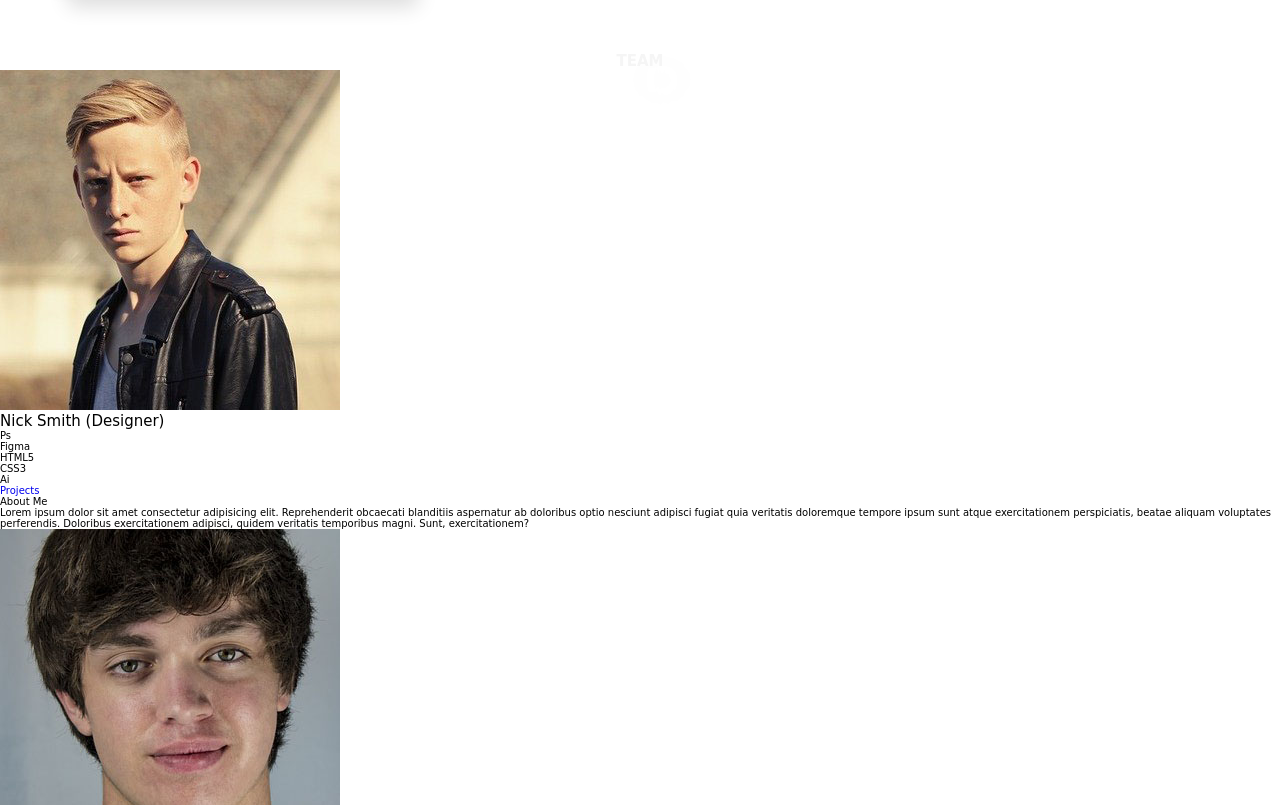
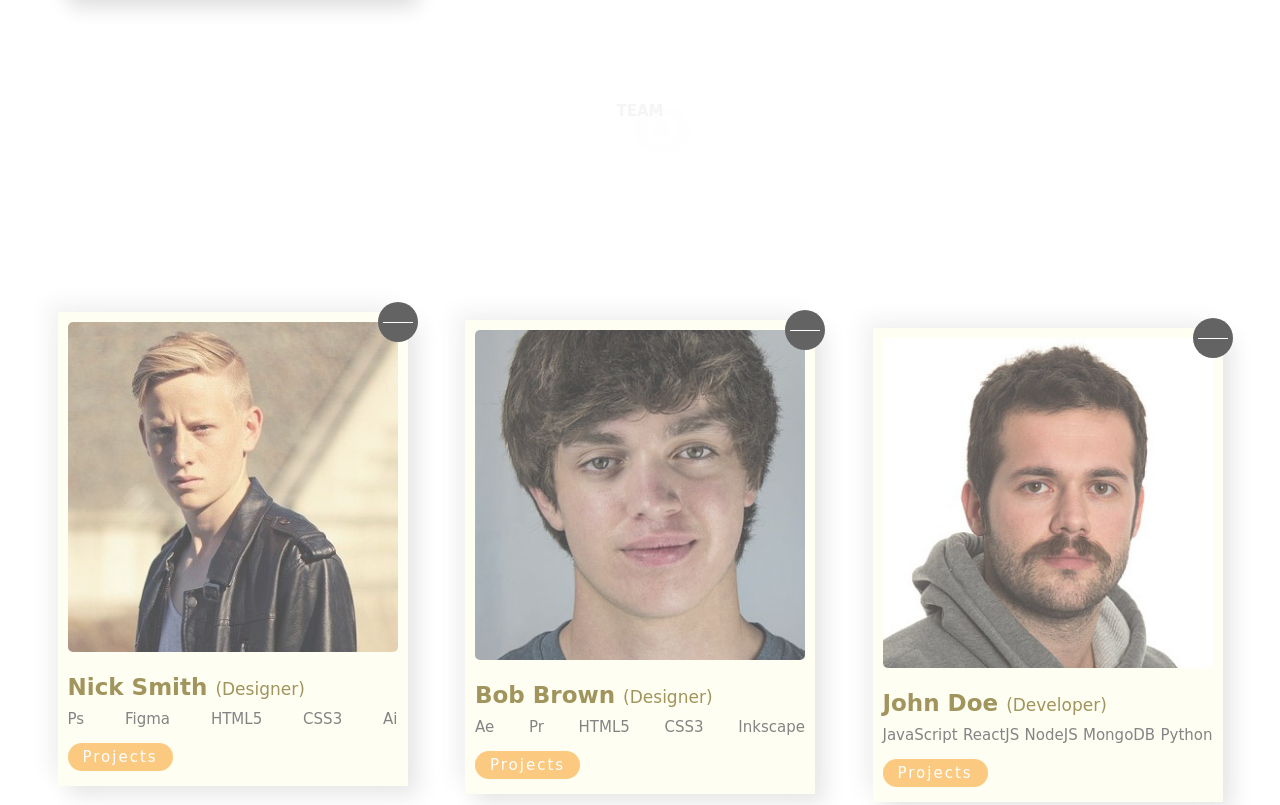
Before and after one commit to Avishek-kr/design-website, a plain HTML site: page index.html in a window 1280 px wide. Shown: the part 1548-2353 px from the top of the page. Drawn offline with Linux system fonts and the light colour scheme; a script that the page names is missing; a web font is replaced by a local one.

Commit message:
CSS section 3

```diff
--- a/style.css
+++ b/style.css
@@ -204,3 +204,143 @@ html {
   font-weight: 700;
 }
 /* End of Section 2 */
+
+/* Section 3 */
+.section-3 {
+  width: 100%;
+  height: 100vh;
+  display: flex;
+  flex-direction: column;
+  justify-content: space-between;
+  padding: 5rem 0;
+}
+
+.team-wrapper {
+  display: flex;
+  justify-content: space-evenly;
+  align-items: center;
+  height: 70%;
+}
+
+.team-member {
+  width: 35rem;
+  background-color: #fffeee;
+  padding: 1rem 1rem 2rem 1rem;
+  box-shadow: 1rem 1rem 2rem #ddd, -1rem -1rem 2rem #eee;
+  position: relative;
+  opacity: 0.7;
+  transition: opacity 0.5s;
+}
+
+.team-member:hover {
+  opacity: 1;
+}
+
+.team-member:first-child {
+  align-self: flex-start;
+}
+
+.team-member:last-child {
+  align-self: flex-end;
+}
+
+.team-member-img {
+  width: 100%;
+  border-radius: 0.5rem;
+}
+
+.team-member-name {
+  font-size: 2.3rem;
+  font-weight: 700;
+  color: #796717;
+  margin-top: 2rem;
+}
+
+.team-member-name span {
+  font-size: 1.7rem;
+}
+
+.team-member-skills {
+  display: flex;
+  justify-content: space-between;
+  margin: 1rem 0 2rem 0;
+}
+
+.team-member-skills li {
+  font-size: 1.5rem;
+  color: #505050;
+}
+
+.projects-btn {
+  background-color: #fab34a;
+  color: #fff;
+  padding: 0.5rem 1.5rem;
+  border-radius: 5rem;
+  font-size: 1.5rem;
+  letter-spacing: 0.2rem;
+}
+
+.story-btn {
+  width: 4rem;
+  height: 4rem;
+  background-color: #222;
+  position: absolute;
+  top: -1rem;
+  right: -1rem;
+  border-radius: 5rem;
+  display: flex;
+  align-items: center;
+  padding: 0.5rem;
+  cursor: pointer;
+  z-index: 50;
+  transition: transform 0.5s;
+}
+
+.change.story-btn {
+  transform: rotate(405deg);
+}
+
+.story-btn-line {
+  width: 100%;
+  height: 0.1rem;
+  background-color: #fff;
+}
+
+.story {
+  width: 100%;
+  height: 100%;
+  background-color: rgba(253, 69, 69, 0.9);
+  position: absolute;
+  top: 0;
+  left: 0;
+  display: flex;
+  flex-direction: column;
+  justify-content: center;
+  align-items: center;
+  padding: 2rem;
+  transform: scale(0);
+  transform-origin: top right;
+  border-radius: 50rem 0 50rem 50rem;
+  transition: all 0.5s;
+}
+
+.change.story {
+  transform: scale(1);
+  border-radius: 0;
+}
+
+.story-heading {
+  font-size: 4rem;
+  font-weight: 700;
+  color: #fff;
+  margin-bottom: 2rem;
+}
+
+.story-paragraph {
+  font-size: 1.8rem;
+  color: #eee;
+  text-align: justify;
+  letter-spacing: 0.1rem;
+  text-indent: 2rem;
+}
+/* End of Section 3 */
```
